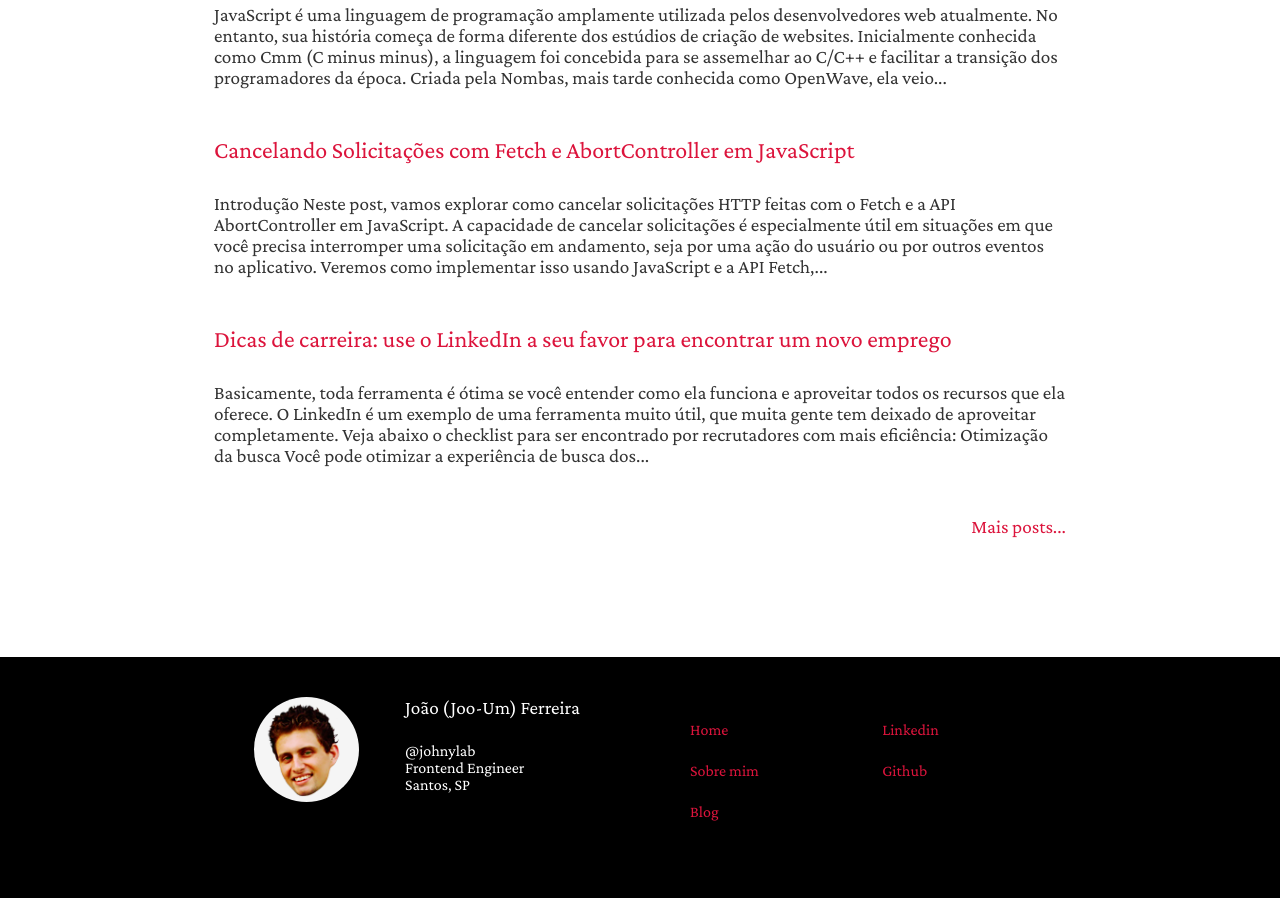
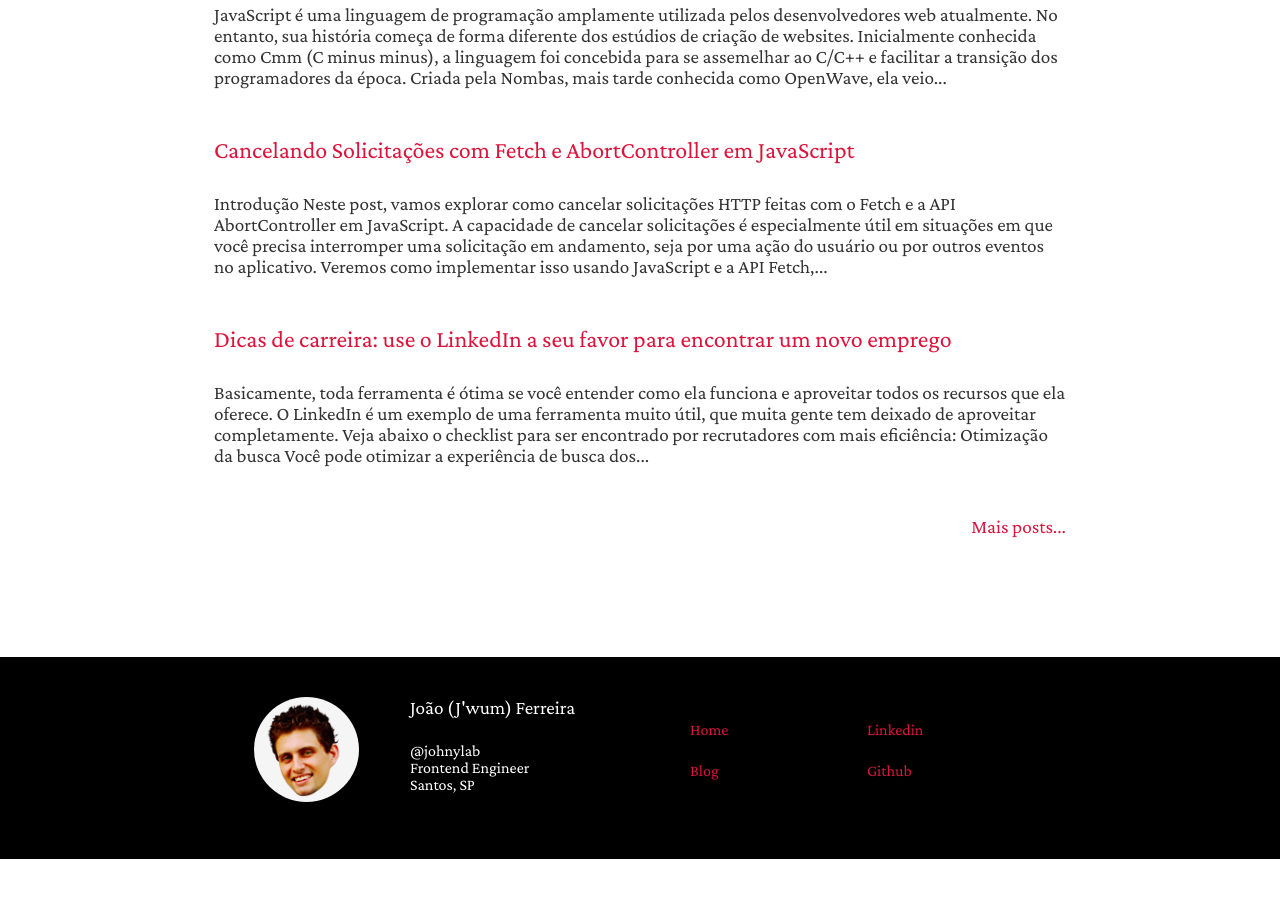
Before and after one commit to johnylab/johnylab.github.io, a Jekyll site: the page built from index.html, in a window 1280 px wide and 900 px high, scrolled down 1132 px. Built offline with Jekyll 4.4.1, drawn with Linux system fonts in a browser that asks for light colours; after the commit the page ends 1991 px from its top, so only the background shows below that.

Commit message:
corrections

```diff
--- a/_data/vcard.yml
+++ b/_data/vcard.yml
@@ -1,4 +1,4 @@
-fn: João (Joo-Um) Ferreira
+fn: João (J'wum) Ferreira
 nickname: '@johnylab'
 note: Frontend Engineer
 adr-locality: Santos
--- a/_includes/footer.html
+++ b/_includes/footer.html
@@ -1,6 +1,6 @@
 <footer class="site-footer">
 
-{% assign card = site.data.vcard %}
+  {% assign card = site.data.vcard %}
 
   <div class="wrapper">
 
@@ -27,28 +27,17 @@
       <div class="vcard-cell">
         <ul class="seamless nav">
           <li><a href="{{ site.baseurl }}/">Home</a></li>
-          {% for p in site.pages %}
-            {% if p.menu-title %}
-              <li>
-                <a href="{{ p.url | prepend: site.baseurl }}">{{ p.menu-title }}</a>
-              </li>
-            {% endif %}
-          {% endfor %}
           <li><a href="{{ site.baseurl }}/blog/">Blog</a></li>
         </ul>
 
         <ul class="seamless nav">
           {% for link in card.social %}
-            <li>
-              <a
-                href="{{ link.url }}"
-                target="_blank"
-                class="url"
-                onclick="ga('send', 'event', 'Social', '{{ link.title }}', 'Rodapé');"
-              >
-                {{ link.title }}
-              </a>
-            </li>
+          <li>
+            <a href="{{ link.url }}" target="_blank" class="url"
+              onclick="ga('send', 'event', 'Social', '{{ link.title }}', 'Rodapé');">
+              {{ link.title }}
+            </a>
+          </li>
           {% endfor %}
         </ul>
       </div>
--- a/index.html
+++ b/index.html
@@ -1,6 +1,5 @@
 ---
 title: João Ferreira, engenheiro de frontend
-menu-title: Sobre mim
 excerpt: Sou desenvolvedor web desde 2003. Moro em Santos.
 ---
 
```
